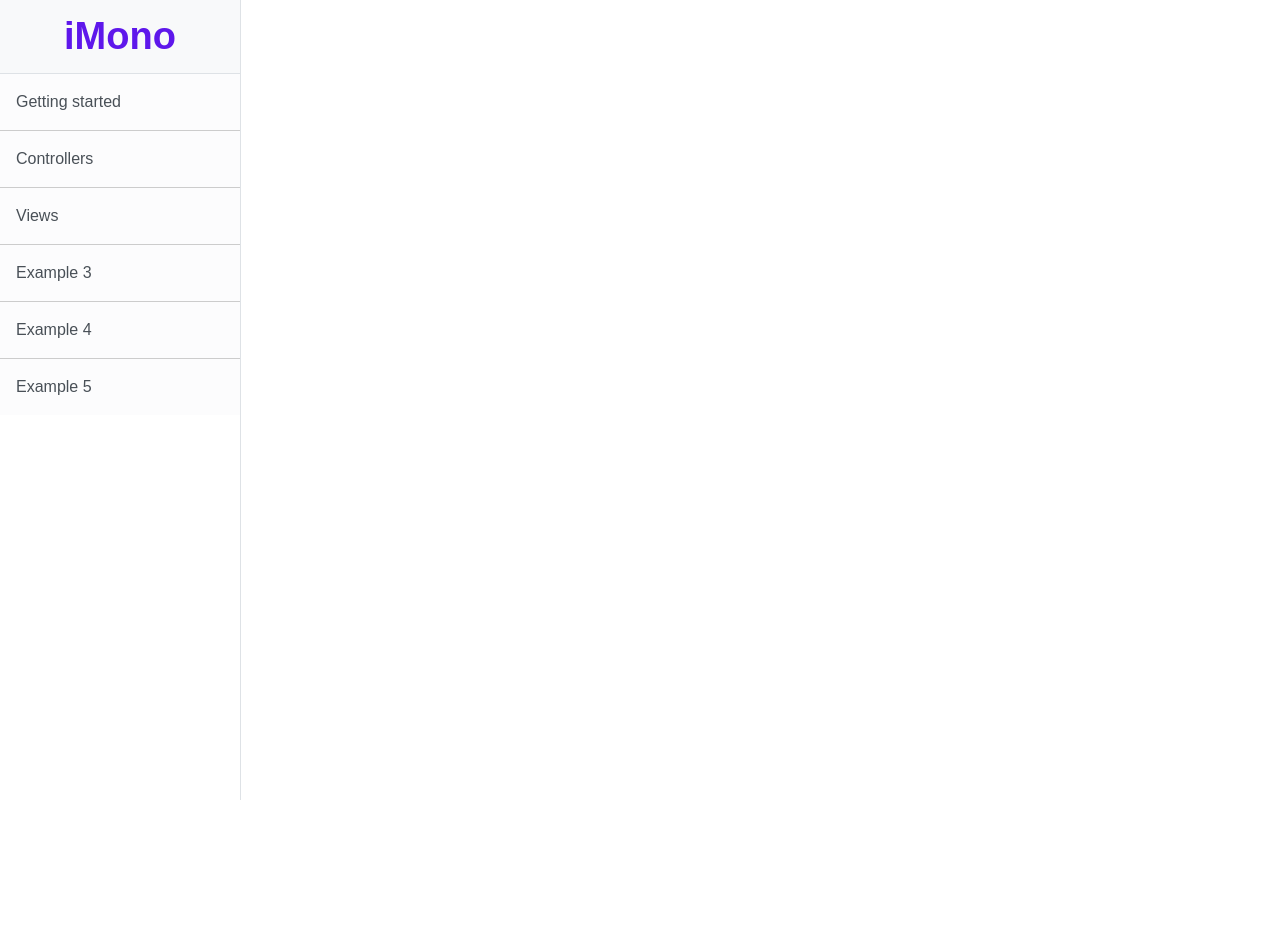
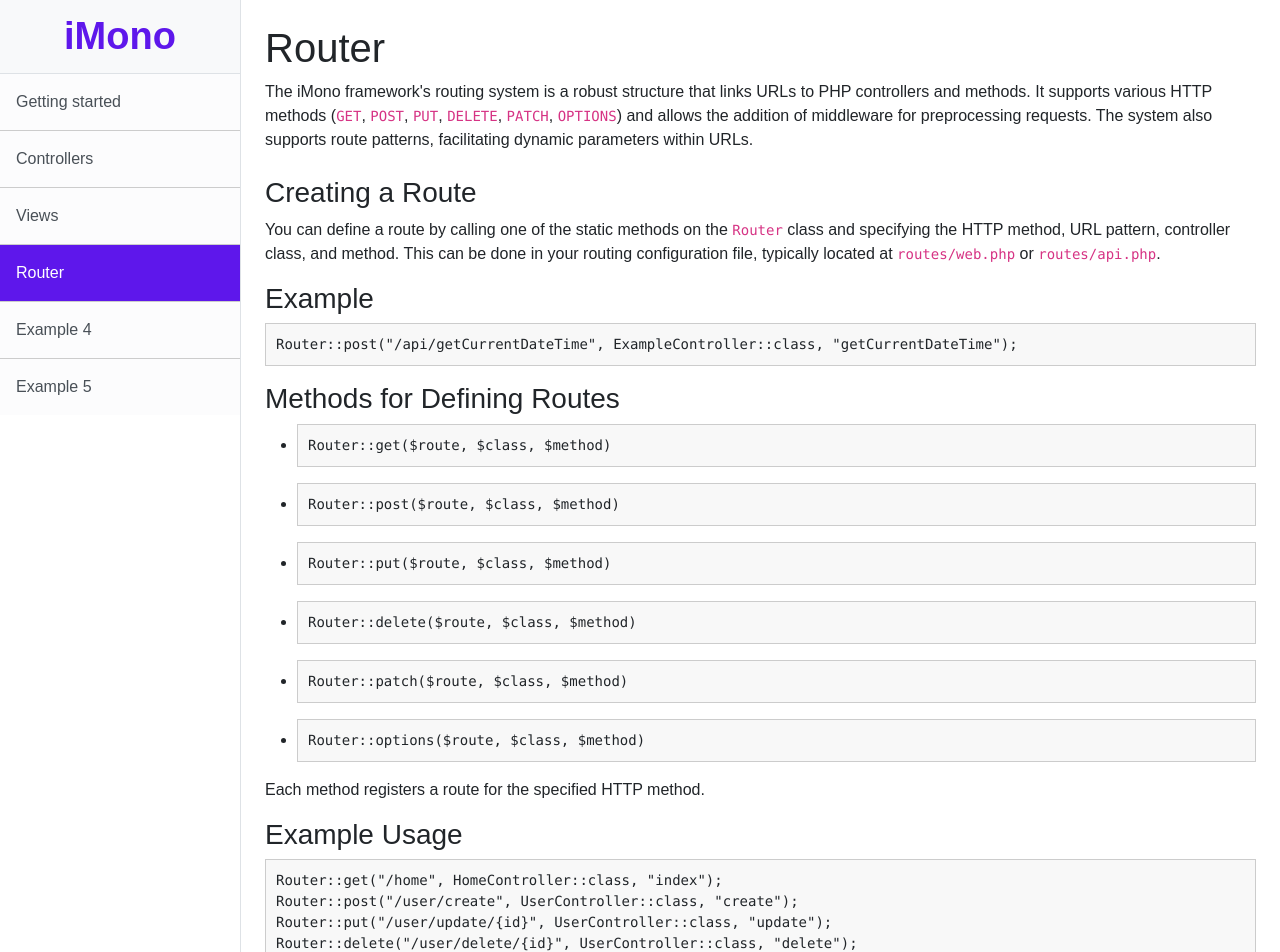
Before and after one commit to FabioAugustoRodrigues/iMono-docs, a Vue app: page /router in a window 1280 px wide. Shown: the top 952 px of the page. Before the commit the page ends 800 px from the top, so only its background shows below. Built offline with nearby package versions, Linux system fonts and the light colour scheme; a web font is replaced by a local one.

Commit message:
router page

```diff
--- a/src/App.vue
+++ b/src/App.vue
@@ -26,9 +26,9 @@
           active-class="navLink-active">
           Views
         </RouterLink>
-        <RouterLink class="list-group-item list-group-item-action list-group-item-light p-3" to="/example3"
+        <RouterLink class="list-group-item list-group-item-action list-group-item-light p-3" to="/router"
           active-class="navLink-active">
-          Example 3
+          Router
         </RouterLink>
         <RouterLink class="list-group-item list-group-item-action list-group-item-light p-3" to="/example4"
           active-class="navLink-active">
--- a/src/router/index.js
+++ b/src/router/index.js
@@ -18,6 +18,11 @@
       path: '/views',
       name: 'views',
       component: () => import('../views/ViewsView.vue')
+    },
+    {
+      path: '/router',
+      name: 'router',
+      component: () => import('../views/RouterView.vue')
     }
   ]
 })
--- /dev/null
+++ b/src/views/RouterView.vue
@@ -0,0 +1,172 @@
+<template>
+    <main>
+        <section class="mb-4">
+            <h1>Router</h1>
+            <p>
+                The iMono framework's routing system is a robust structure that links URLs to PHP controllers and
+                methods.
+                It supports various HTTP methods (<code>GET</code>, <code>POST</code>, <code>PUT</code>,
+                <code>DELETE</code>, <code>PATCH</code>, <code>OPTIONS</code>)
+                and allows the addition of middleware
+                for preprocessing requests.
+                The system also supports route patterns, facilitating dynamic parameters within URLs.
+            </p>
+        </section>
+
+        <section>
+            <h3>Creating a Route</h3>
+            <p>
+                You can define a route by calling one of the static methods on the <code>Router</code> class and
+                specifying
+                the HTTP method, URL pattern, controller class, and method. This can be done in your routing
+                configuration file,
+                typically located at <code>routes/web.php</code> or <code>routes/api.php</code>.
+            </p>
+        </section>
+
+        <section>
+            <h3>Example</h3>
+
+            <CodeHighlighter :code="exampleRoute" />
+        </section>
+
+        <section>
+            <h3>Methods for Defining Routes</h3>
+
+            <ul>
+                <li>
+                    <CodeHighlighter :code="'Router::get($route, $class, $method)'" />
+                </li>
+                <li>
+                    <CodeHighlighter :code="'Router::post($route, $class, $method)'" />
+                </li>
+                <li>
+                    <CodeHighlighter :code="'Router::put($route, $class, $method)'" />
+                </li>
+                <li>
+                    <CodeHighlighter :code="'Router::delete($route, $class, $method)'" />
+                </li>
+                <li>
+                    <CodeHighlighter :code="'Router::patch($route, $class, $method)'" />
+                </li>
+                <li>
+                    <CodeHighlighter :code="'Router::options($route, $class, $method)'" />
+                </li>
+            </ul>
+
+            <p>Each method registers a route for the specified HTTP method.</p>
+        </section>
+
+        <section>
+            <h3>Example Usage</h3>
+            <CodeHighlighter :code="exampleUsage" />
+        </section>
+
+        <section>
+            <h3>Route Patterns</h3>
+            <p>
+                The router supports dynamic route patterns using curly braces <code>{}</code> to capture URL parameters.
+            </p>
+        </section>
+
+        <section>
+            <h3>Example</h3>
+            <CodeHighlighter :code="examplePatterns" />
+            <p>
+                In this example, the <code>{id}</code> parameter will be passed to the <code>profile</code> method of
+                <code>UserController</code>.
+            </p>
+        </section>
+
+        <section>
+            <h3>Adding middleware</h3>
+            <p>
+                Middleware can be added to routes to preprocess requests. Middleware can be specified for individual
+                routes or grouped routes.
+            </p>
+        </section>
+
+        <section>
+            <h3>Adding Middleware to a Single Route</h3>
+            <CodeHighlighter :code="addMiddlewareExample"></CodeHighlighter>
+        </section>
+
+        <section>
+            <h3>Grouping Routes with Middleware</h3>
+            <p>
+                You can group routes and apply middleware to the entire group the <code>group</code> method.
+            </p>
+        </section>
+
+        <section>
+            <h3>Example</h3>
+            <CodeHighlighter :code="middlewareGroupExample"></CodeHighlighter>
+        </section>
+
+        <section>
+            <h3>Middleware Class</h3>
+            <p>
+                Middleware classes in the iMono framework are used to define code that can be executed before and after
+                the main request handler. All middleware classes should be created in the
+                <code>app\http\middleware</code> namespace
+                and extend the <code>Middleware</code> base class.
+            </p>
+        </section>
+
+        <section>
+            <h3>Example Middleware</h3>
+            <CodeHighlighter :code="exampleMiddleware"></CodeHighlighter>
+        </section>
+
+        <section>
+            <h3>Conclusion</h3>
+            <p>
+                The iMono framework's router system provides a flexible and powerful way to handle routing in your
+                application. By defining routes, adding middleware, and dispatching requests, you can efficiently manage
+                how your application responds to different HTTP requests. This documentation covers the essential
+                methods and patterns you need to get started with routing in iMono.
+            </p>
+        </section>
+    </main>
+</template>
+
+
+<script setup>
+import CodeHighlighter from '../components/CodeHighlighter.vue';
+
+const exampleRoute = `Router::post("/api/getCurrentDateTime", ExampleController::class, "getCurrentDateTime");`;
+
+const exampleUsage = `Router::get("/home", HomeController::class, "index");
+Router::post("/user/create", UserController::class, "create");
+Router::put("/user/update/{id}", UserController::class, "update");
+Router::delete("/user/delete/{id}", UserController::class, "delete");`;
+
+const examplePatterns = `Router::get("/user/{id}/profile", UserController::class, "profile");`;
+
+const addMiddlewareExample = `Router::addMiddleware("/admin/*", AuthMiddleware::class);`;
+
+const middlewareGroupExample = `Router::group(['middleware' => AuthMiddleware::class], function () {
+    Router::get("/dashboard", DashboardController::class, "index");
+    Router::get("/settings", SettingsController::class, "index");
+});`;
+
+const exampleMiddleware = `<?php
+
+namespace app\http\middleware;
+
+use app\core\controller\Request;
+
+class AuthMiddleware extends Middleware
+{
+    public function before(Request $request)
+    {
+        // Authentication logic here
+    }
+
+    public function after(Request $request, $response)
+    {
+        // Post-processing logic here
+    }
+}
+`;
+</script>
```
